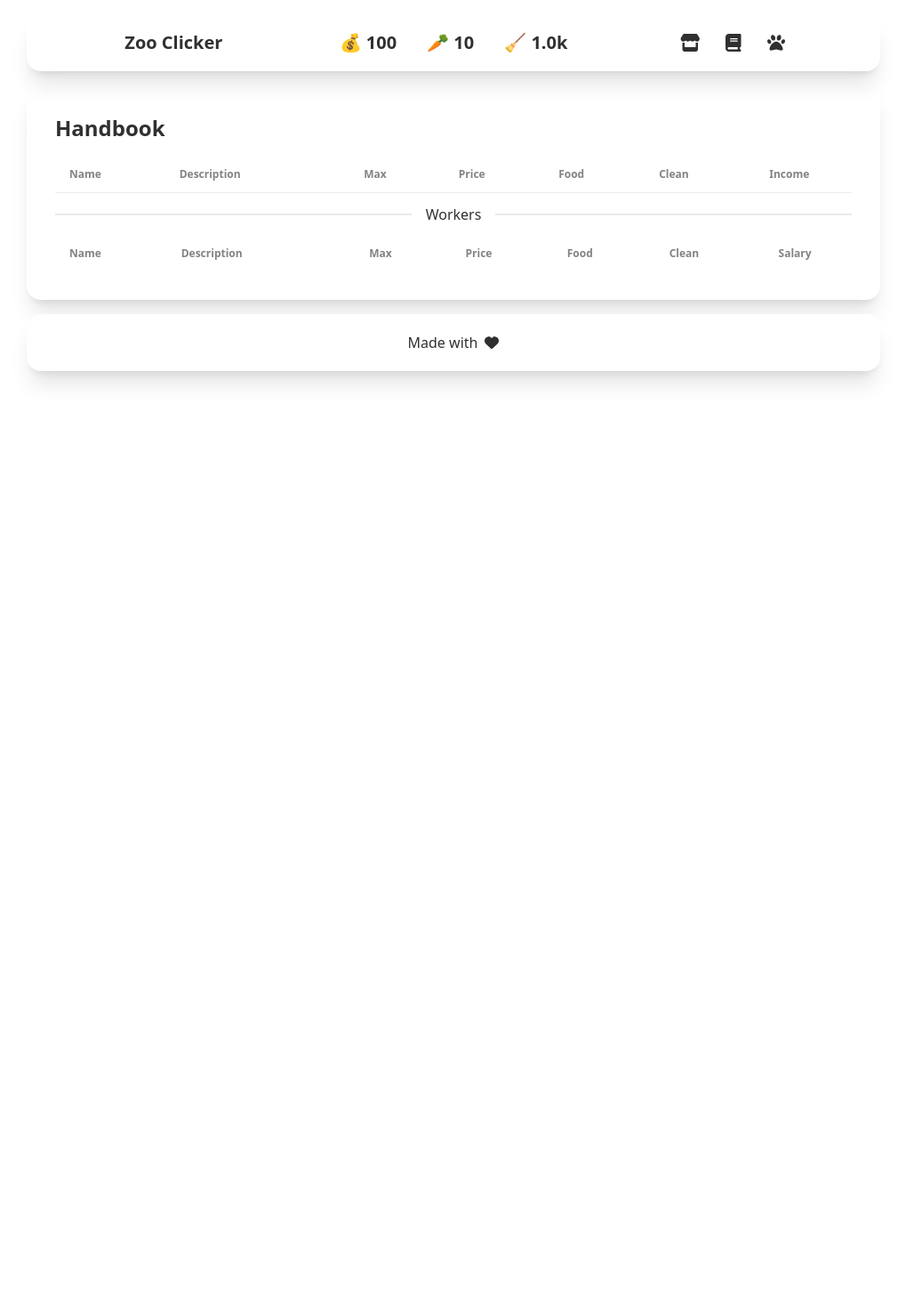
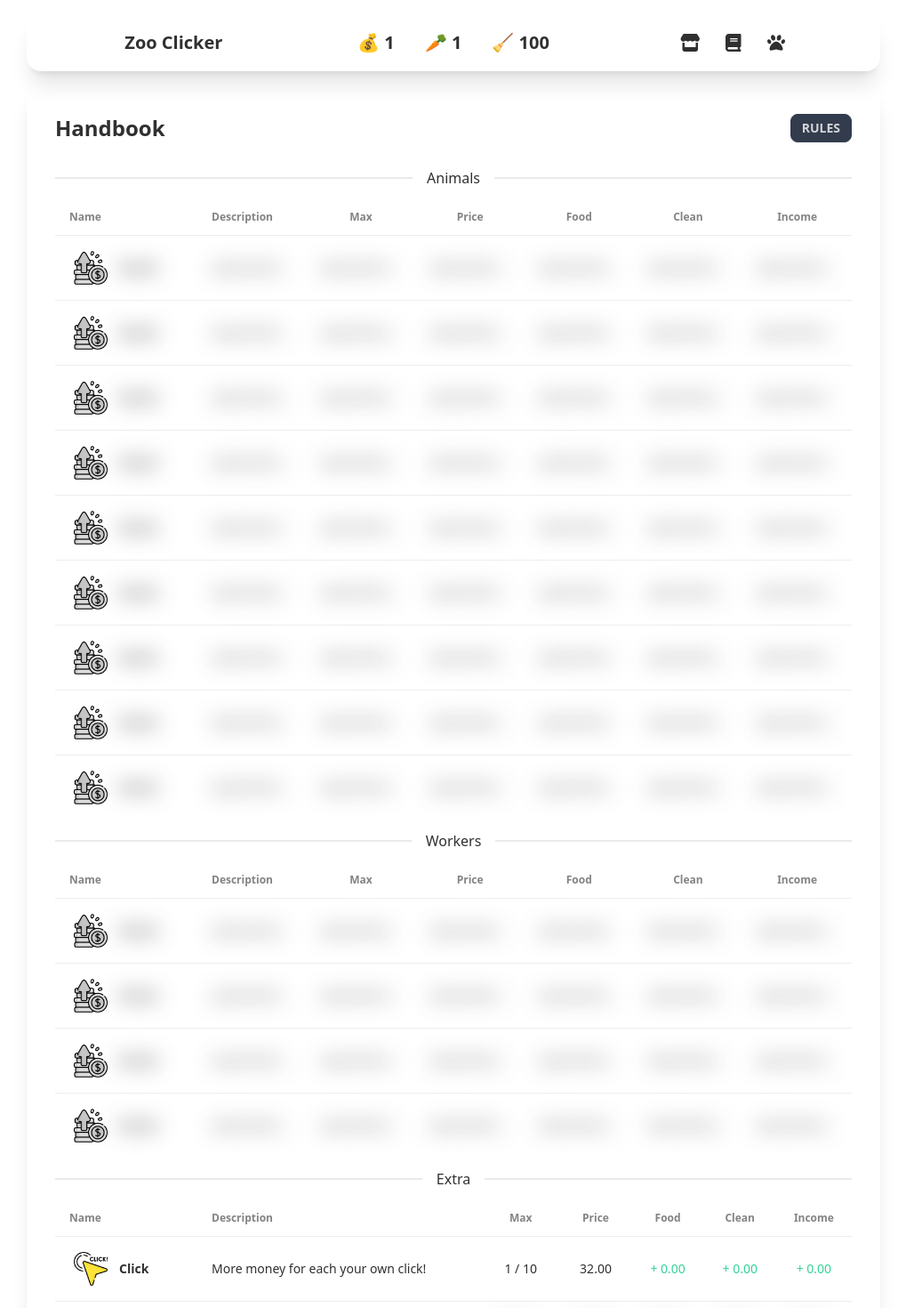
Before and after one commit to lulliz/zooclicker, a Vue app: page /handbook in a window 1280 px wide. Shown: the top 1470 px of the page at 89% size, without its empty margins (130-1149 px from the left). Before the commit the page ends 800 px from the top, so only its background shows below. Built offline with nearby package versions, Linux system fonts and the light colour scheme.

Commit message:
add rules + welcome msg + fixes

```diff
--- a/src/App.vue
+++ b/src/App.vue
@@ -32,12 +32,14 @@
       <p class="text-center">Made with <font-awesome-icon icon="heart" class="ml-2 hover:text-accent" /></p>
       <!-- Thanks https://www.flaticon.com/ for all icons -->
     </footer>
+    <Modal></Modal>
   </div>
 </template>
 
 <script setup>
 import { RouterLink, RouterView, useRoute } from 'vue-router'
 import { useBudgetStore } from '@/stores/budget.js'
+import Modal from '@/components/Modal.vue'
 import { onMounted } from 'vue';
 
 const budget = useBudgetStore()
--- /dev/null
+++ b/src/components/Tablestore.vue
@@ -0,0 +1,88 @@
+<template>
+    <table class="table table-pin-cols table-pin-rows">
+        <!-- head -->
+        <thead>
+          <tr>
+            <th>Name</th>
+            <td>Description</td>
+            <td class="text-center">Max</td>
+            <td class="text-center">Price</td>
+            <!-- <td class="text-center">Health</td> -->
+            <td class="text-center">Food</td>
+            <td class="text-center">Clean</td>
+            <td class="text-center">Income</td>
+          </tr>
+        </thead>
+        <tbody>
+          <tr v-for="(type, typeIndex) in typeStore" :key="typeIndex">
+            <th v-if="type.count > 0 || type.unlock" class="w-40">
+              <div class="flex items-center">
+                <div class="avat">
+                  <div class="w-12 h-12 flex">
+                    <img :src="`/src/assets/icons/${type.name}.png`" alt="Avatar" class="w-4/5 m-auto" />
+                  </div>
+                </div>
+                <div>
+                  <div class="ml-2 font-bold capitalize">{{ type.name }}</div>
+                </div>
+              </div>
+            </th>
+            <td v-if="type.count > 0 || type.unlock" class="min-w-[12rem] md:w-80 first-letter:uppercase">{{ type.desc }}</td>
+            <td v-if="type.count > 0 || type.unlock" class="text-center min-w-[5rem]">{{ type.count }} / {{ type.max }}</td>
+            <td v-if="type.count > 0 || type.unlock" class="text-center">{{ numberConverter(type.price) }}</td>
+            <!-- <td v-if="worker.count > 0 || worker.unlock" class="text-success text-center">+ {{ numberConverter(worker.health) }}</td> -->
+            <td v-if="(type.count > 0 || type.unlock) && (typeIt == 'worker' || typeIt == 'extra')" class="text-success text-center">+ {{ numberConverter(type.food) }}</td>
+            <td v-if="(type.count > 0 || type.unlock) && (typeIt == 'worker' || typeIt == 'extra')" class="text-success text-center">+ {{ numberConverter(type.clean) }}</td>
+            <td v-if="(type.count > 0 || type.unlock) && (typeIt == 'worker')" class="text-error text-center">- {{ numberConverter(type.income) }}</td>
+            <td v-if="(type.count > 0 || type.unlock) && (typeIt == 'animal')" class="text-error text-center">- {{ numberConverter(type.food) }}</td>
+            <td v-if="(type.count > 0 || type.unlock) && (typeIt == 'animal')" class="text-error text-center">- {{ numberConverter(type.clean) }}</td>
+            <td v-if="(type.count > 0 || type.unlock) && (typeIt == 'animal' || typeIt == 'extra')" class="text-success text-center">+ {{ numberConverter(type.income) }}</td>
+
+            <th v-if="!type.unlock" class="w-40">
+              <div class="flex items-center">
+                <div class="avat">
+                  <div class="w-12 h-12 flex">
+                    <img src="@/assets/icons/profits.png" alt="Avatar" class="w-4/5 m-auto grayscale" />
+                  </div>
+                </div>
+                <div>
+                  <div class="ml-2 font-bold capitalize blur-md">secret</div>
+                </div>
+              </div>
+            </th>
+            <td v-if="!type.unlock" class="blur-md">secret info :)</td>
+            <td v-if="!type.unlock" class="blur-md">secret info :)</td>
+            <td v-if="!type.unlock" class="blur-md">secret info :)</td>
+            <td v-if="!type.unlock" class="blur-md">secret info :)</td>
+            <td v-if="!type.unlock" class="blur-md">secret info :)</td>
+            <td v-if="!type.unlock" class="blur-md">secret info :)</td>
+
+          </tr>
+        </tbody>
+      </table>
+</template>
+
+<script setup>
+
+const props = defineProps({
+    typeStore: {
+        type: Object,
+        required: true,
+    },
+    typeIt: {
+      type: String,
+      required: true,
+    }
+})
+
+
+const numberConverter = (value) => {
+    if (value > 999 && value < 1000000) {
+        return (Math.floor(value) / 1000).toFixed(2) + 'k'
+    } else if (value > 999999) {
+        return (Math.floor(value) / 1000000).toFixed(2) + 'm'
+    } else {
+        return value.toFixed(2)
+    }
+}
+</script>
--- a/src/stores/budget.js
+++ b/src/stores/budget.js
@@ -1,22 +1,24 @@
 import { defineStore } from 'pinia'
 import { useAnimalsStore } from './animals.js'
 import { useWorkersStore } from './workers.js'
+import { useExtraStore } from './extra.js'
 import serializer from '@/helpers/serializer.js'
 
 
 export const useBudgetStore = defineStore('budget', {
     state: () => {
         return {
-            money: 100,
+            money: 1,
+            foodCollected: 1,
+            clean: 100,
+            click: 1,
+            food: 4,
+            autoClick: 0,
+            autoFood: 0,
+            autoClean: 0,
             animalsPurchased: 0,
             workersPurchased: 0,
-            foodCollected: 10,
-            clean: 1000,
-            click: 1,
-            food: 5,
-            autoClick: 0,
-            autoFood: 0,
-            autoClean: 0
+            extraPurchased: 0,
         }
     },
 
@@ -138,6 +140,29 @@ export const useBudgetStore = defineStore('budget', {
             this.autoClean += (worker.clean - old_list[2])
         },
 
+        buyExtra(extraName) {
+            const extraStore = useExtraStore()
+            const extra = extraStore.getExtra(extraName)
+            if (this.money >= extra.price && extra.count < extra.max) {
+                this.money -= extra.price;
+                extra.count++
+                extra.price *= 2;
+
+                this.autoClick += extra.income
+                this.autoFood -= extra.food
+                this.autoClean -= extra.clean
+
+                this.extraPurchased++
+                console.log(extraName);
+                if (extraName == 'click') {
+                    this.click *= 2
+                }
+            }
+            else {
+                this.badMove()
+            }
+        },
+
         getCoin() {
             this.money += this.click
         },
--- a/src/stores/extra.js
+++ b/src/stores/extra.js
@@ -8,7 +8,7 @@ export const useExtraStore = defineStore('extra', {
             extra: [
                 {
                     name: 'click',
-                    desc: 'More money for each click!',
+                    desc: 'More money for each your own click!',
                     count: 1,
                     max: 10,
                     price: 32,
@@ -19,7 +19,19 @@ export const useExtraStore = defineStore('extra', {
                     unlock: true
                 },
                 {
-                    name: 'candy shop',
+                    name: 'photo',
+                    desc: 'The best photographers who really likes work with animals',
+                    count: 0,
+                    max: 8,
+                    price: 16384,
+                    income: 2048,
+                    clean: 0,
+                    food: 0,
+                    health: 0,
+                    unlock: false
+                },
+                {
+                    name: 'candies',
                     desc: 'sweets, cotton candy, lollipop and much more are waiting for you here',
                     count: 0,
                     max: 4,
--- a/src/views/Handbook.vue
+++ b/src/views/Handbook.vue
@@ -1,107 +1,47 @@
 <template>
   <div class="handbook bg-base-100 shadow-xl rounded-box mt-4 p-4 md:p-8">
-    <h1 class="text-2xl font-bold mb-4">Handbook</h1>
+    <div class="flex justify-between">
+      <h1 class="text-2xl font-bold mb-4">Handbook</h1>
+      <button class="btn btn-sm btn-neutral" onclick="rulesModal.showModal()">Rules</button>
+    </div>
     <div class="overflow-x-auto">
-      <table class="table table-pin-cols table-pin-rows">
-        <!-- head -->
-        <thead>
-          <tr>
-            <th>Name</th>
-            <td>Description</td>
-            <td class="text-center">Max</td>
-            <td class="text-center">Price</td>
-            <!-- <td class="text-center">Health</td> -->
-            <td class="text-center">Food</td>
-            <td class="text-center">Clean</td>
-            <td class="text-center">Income</td>
-          </tr>
-        </thead>
-        <tbody>
-          <!-- rows animals -->
-          <tr v-for="(animal, animalIndex) in animalStore.animals" :key="animalIndex">
-            <th v-if="animal.count > 0 || animal.unlock" class="">
-              <div class="flex items-center space-x-3">
-                <div class="avat">
-                  <div class="w-12 h-12 flex">
-                    <img :src="`/src/assets/icons/${animal.name}.png`" alt="Avatar" class="w-4/5 m-auto" />
-                  </div>
-                </div>
-                <div>
-                  <div class="font-bold capitalize">{{ animal.name }}</div>
-                  <!-- <div class="text-sm opacity-50">animal</div> -->
-                </div>
-              </div>
-            </th>
-            <td v-if="animal.count > 0 || animal.unlock" class="min-w-[12rem] md:w-80 first-letter:uppercase">{{ animal.desc }}</td>
-            <td v-if="animal.count > 0 || animal.unlock" class="text-center min-w-[5rem]">{{ animal.count }} / {{ animal.max }}</td>
-            <td v-if="animal.count > 0 || animal.unlock" class="text-center">{{ numberConverter(animal.price) }}</td>
-            <!-- <td v-if="animal.count > 0 || animal.unlock" class="text-success text-center">{{ numberConverter(animal.health) }}</td> -->
-            <td v-if="animal.count > 0 || animal.unlock" class="text-error text-center">- {{ numberConverter(animal.food) }}</td>
-            <td v-if="animal.count > 0 || animal.unlock" class="text-error text-center">- {{ numberConverter(animal.clean) }}</td>
-            <td v-if="animal.count > 0 || animal.unlock" class="text-success text-center">+ {{ numberConverter(animal.income) }}</td>
-          </tr>
-        </tbody>
-      </table>
+      <div class="divider sticky left-0 right-0">Animals</div>
+      <Tablestore :typeStore="animalStore.animals" :typeIt="'animal'"></Tablestore>
       <div class="divider sticky left-0 right-0">Workers</div>
-      <table class="table table-pin-cols table-pin-rows">
-        <!-- head -->
-        <thead>
-          <tr>
-            <th>Name</th>
-            <td>Description</td>
-            <td class="text-center">Max</td>
-            <td class="text-center">Price</td>
-            <!-- <td class="text-center">Health</td> -->
-            <td class="text-center">Food</td>
-            <td class="text-center">Clean</td>
-            <td class="text-center">Salary</td>
-          </tr>
-        </thead>
-        <tbody>
-          <tr v-for="(worker, workerIndex) in workersStore.workers" :key="workerIndex">
-            <th v-if="worker.count > 0 || worker.unlock">
-              <div class="flex items-center space-x-3">
-                <div class="avat">
-                  <div class="w-12 h-12 flex">
-                    <img :src="`/src/assets/icons/${worker.name}.png`" alt="Avatar" class="w-4/5 m-auto" />
-                  </div>
-                </div>
-                <div>
-                  <div class="font-bold capitalize">{{ worker.name }}</div>
-                  <!-- <div class="text-sm opacity-50">worker</div> -->
-                </div>
-              </div>
-            </th>
-            <td v-if="worker.count > 0 || worker.unlock" class="min-w-[12rem] md:w-80 first-letter:uppercase">{{ worker.desc }}</td>
-            <td v-if="worker.count > 0 || worker.unlock" class="text-center min-w-[5rem]">{{ worker.count }} / {{ worker.max }}</td>
-            <td v-if="worker.count > 0 || worker.unlock" class="text-center">{{ numberConverter(worker.price) }}</td>
-            <!-- <td v-if="worker.count > 0 || worker.unlock" class="text-success text-center">+ {{ numberConverter(worker.health) }}</td> -->
-            <td v-if="worker.count > 0 || worker.unlock" class="text-success text-center">+ {{ numberConverter(worker.food) }}</td>
-            <td v-if="worker.count > 0 || worker.unlock" class="text-success text-center">+ {{ numberConverter(worker.clean) }}</td>
-            <td v-if="worker.count > 0 || worker.unlock" class="text-error text-center">- {{ numberConverter(worker.salary) }}</td>
-          </tr>
-        </tbody>
-      </table>
+      <Tablestore :typeStore="workersStore.workers" :typeIt="'worker'"></Tablestore>
+      <div class="divider sticky left-0 right-0">Extra</div>
+      <Tablestore :typeStore="extraStore.extra" :typeIt="'extra'"></Tablestore>
     </div>
+    <dialog id="rulesModal" class="modal modal-bottom sm:modal-middle">
+      <form method="dialog" class="modal-box w-full md:w-4/5 xl:w-2/3">
+        <h3 class="font-bold text-lg">Rules</h3>
+        <ol class="m-4 list-decimal">
+          <li>Each click by default gives 1 coin, but for each corresponding pumping, you can double this value.</li>
+          <li>You can exchange coins for food at the rate of 4 coins = 1 food.</li>
+          <li>Each animal has its own value, eats food, pollutes the cage and generates income. There is also a limit on
+            the number of animals of each species.</li>
+          <li>Each employee has his own cost, feeds the animals, cleans the cages and he needs to pay a salary.</li>
+          <li>There is also a system of upgrades. It is based on random - you will have to experiment :)</li>
+        </ol>
+        <p>The main goal is to collect all kinds of animals so that the zoo is profitable, the animals do not starve and
+            live in a clean environment.</p>
+        <div class="modal-action">
+          <button class="btn">Close</button>
+        </div>
+      </form>
+    </dialog>
   </div>
 </template>
 
 <script setup>
 import { useAnimalsStore } from '@/stores/animals.js'
 import { useWorkersStore } from '@/stores/workers.js'
+import { useExtraStore } from '@/stores/extra.js'
+import Tablestore from '@/components/Tablestore.vue'
 
 const animalStore = useAnimalsStore()
 const workersStore = useWorkersStore()
-
-const numberConverter = (value) => {
-    if (value > 999 && value < 1000000) {
-        return (Math.floor(value) / 1000).toFixed(2) + 'k'
-    } else if (value > 999999) {
-        return (Math.floor(value) / 1000000).toFixed(2) + 'm'
-    } else {
-        return value.toFixed(2)
-    }
-}
+const extraStore = useExtraStore()
 </script>
 
 <style scoped></style>
```
Also changed, not shown: src/components/Extracard.vue (+4 -4 lines), src/components/Workercard.vue (+4 -4 lines), src/stores/workers.js (+4 -4 lines), src/views/Home.vue (+30 -3 lines), src/assets/icons/candies.png (renamed from src/assets/icons/candy shop.png), src/assets/icons/photo.png (added).
